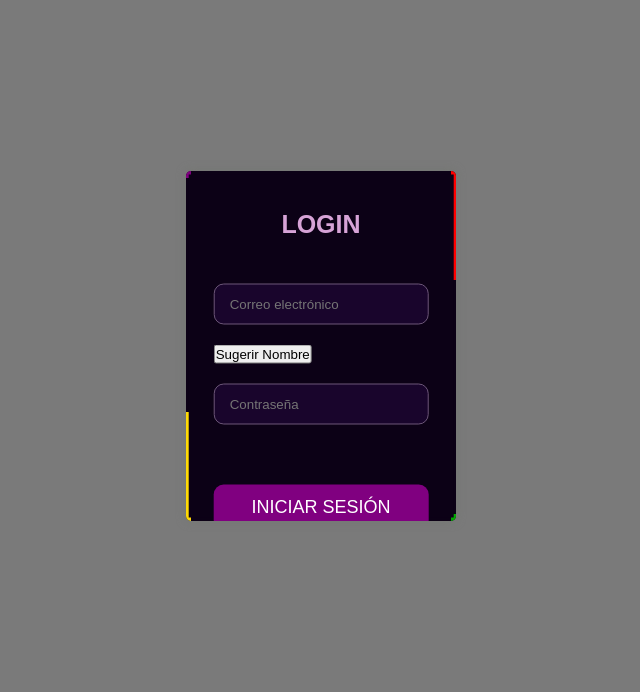
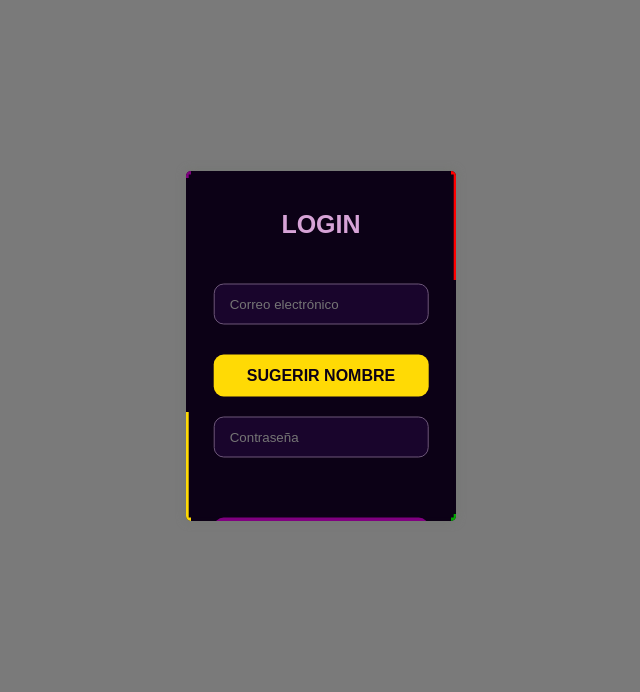
Before and after one commit to AxelRiver/LoginBasico-Alfanumerico-, a plain HTML site: page index.html in a window 1280 px wide. Shown: the part 54-746 px from the top of the page, without its empty margins (319-959 px from the left). Drawn offline with Linux system fonts and the light colour scheme.

Commit message:
Add styles for suggest button
Added styles for the suggest button including hover effects.

```diff
--- a/styles.css
+++ b/styles.css
@@ -164,3 +164,23 @@ body {
   75%  { bottom: 98%;  right: -48%; }
   100% { bottom: -48%; right: -48%; }
 }
+/* Botón Sugerir Nombre */
+.suggest-btn {
+  margin-top: 10px;
+  width: 100%;
+  padding: 12px;
+  background: #ffda05;
+  color: #0c0116;
+  border: none;
+  border-radius: 10px;
+  font-size: 16px;
+  font-weight: bold;
+  cursor: pointer;
+  transition: 0.3s;
+  text-transform: uppercase;
+}
+
+.suggest-btn:hover {
+  background: #ffd000;
+  transform: scale(1.02);
+}
```
